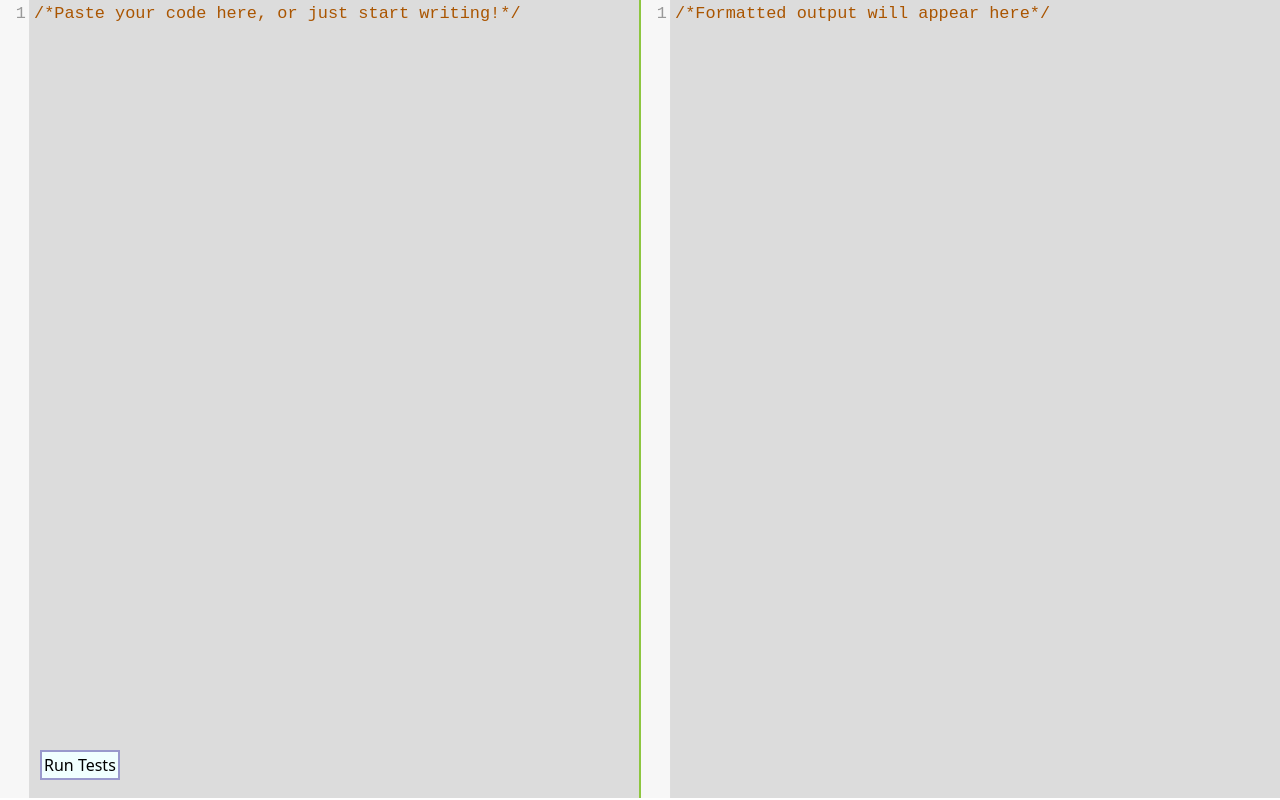
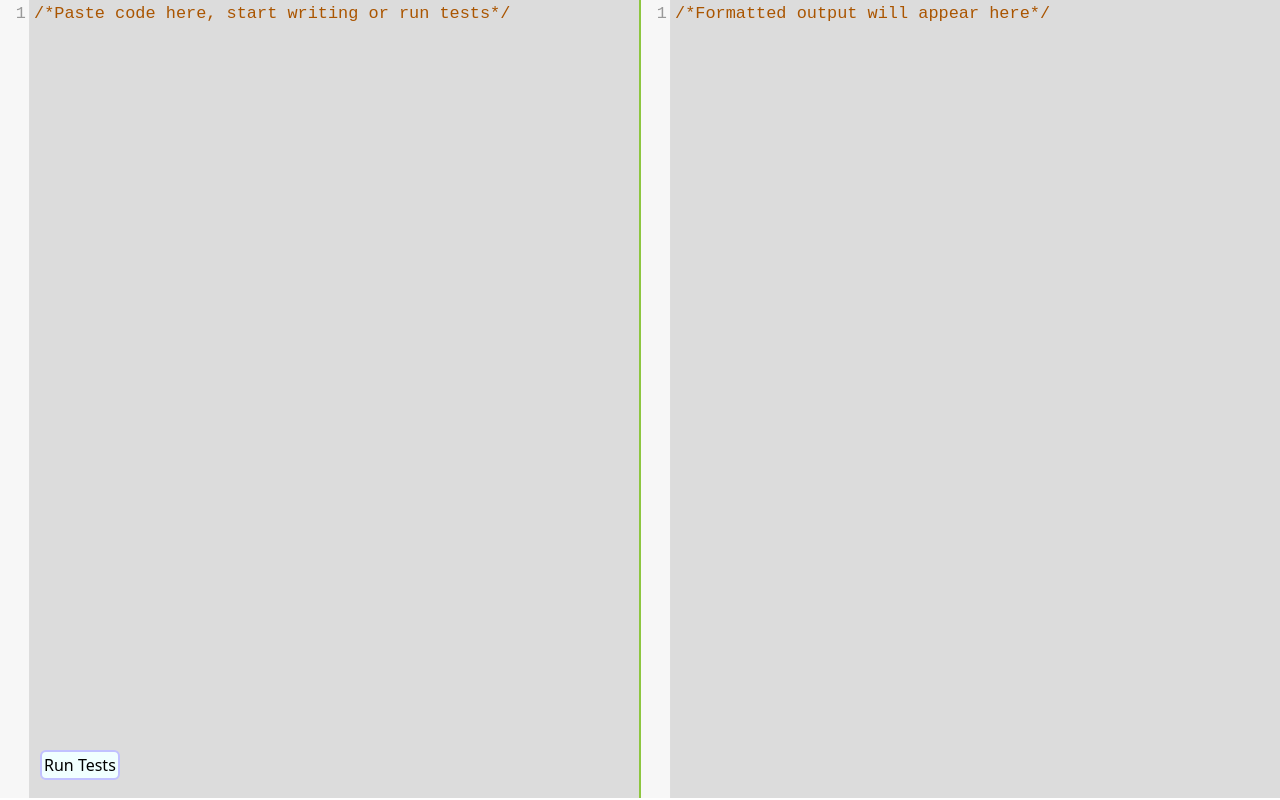
Before and after one commit to cafread/sql-format-vector, a plain HTML site: page index.html in a window 1280 px wide. Drawn offline with Linux system fonts and the light colour scheme.

Commit message:
Minor formatting & comments

```diff
--- a/index.html
+++ b/index.html
@@ -44,7 +44,8 @@
         position: absolute;
         left: 40px;
         bottom: 20px;
-        border: 2px solid #99c;
+        border: 2px solid #c1c1ff;
+        border-radius: 6px;
         background-color: azure;
         overflow: hidden;
         cursor: pointer;
@@ -69,7 +70,7 @@
   <body>
     <main>
       <section class="input">
-        <textarea id="input" autofocus="true" wrap="off">/*Paste your code here, or just start writing!*/</textarea>
+        <textarea id="input" autofocus="true" wrap="off">/*Paste code here, start writing or run tests*/</textarea>
       </section>
       <section class="output">
         <textarea id="output" readonly="true" wrap="off">/*Formatted output will appear here*/</textarea>
@@ -124,8 +125,8 @@
       var dbf = debounce(format, 40);
       CodeMirror.on(input, 'change', dbf);
 
-      const testInfo = document.getElementById("testInfo");
-      testInfo.addEventListener("click", unitTest);
+      const testInfo = document.getElementById('testInfo');
+      testInfo.addEventListener('click', unitTest);
 
       // Split incoming SQL by ; where it is not commented, part of a regex or string literal
       // Replace block comments with line comments when neither part of a string "/' nor commented
@@ -180,7 +181,7 @@
                 i++; // End or new line
               };
               o.push('\n');
-            } else if (c[i] === '/' && c[i+1] === "*") { // Start comment
+            } else if (c[i] === '/' && c[i+1] === '*') { // Start comment
               isInComment = true;
               o.push('\n--');
               if (c[i+2] !== ' ' && c[i+2] !== '\n') o.push(' '); // Add a space per spec if it's missing
@@ -202,11 +203,11 @@
           }
         }
         o = o.join('')
-             .replace(/ +\n/g, '\n')
+             .replace(/ +\n/g, '\n')                          // No hanging spaces
              .replaceAll('-- custom fields to be added here', '--custom fields to be added here')
-             .split(querySepar) // Split into queries
+             .split(querySepar)                               // Split into queries
              .filter(v => v.replaceAll(/\s/g, '').length > 1) // Only real queries
-             .map(q => q.replace(/;+$/, '')); // Trim any trailing ;
+             .map(q => q.replace(/;+$/, ''));                 // Trim any trailing ;
         return o;
       }
     </script>
--- a/unitTests.js
+++ b/unitTests.js
@@ -1,5 +1,5 @@
 /***
-As results being acceptable are subjective in cases like line length, use the browser console to display results for more complex tests
+As results being acceptable are subjective in cases like line length, use the browser display results as well as the red / green evaluation
 Single function tests can still use assert, but the purpose here is to test the adaptation for vector, not the base repository
 ***/
 const testInputs = [
```
